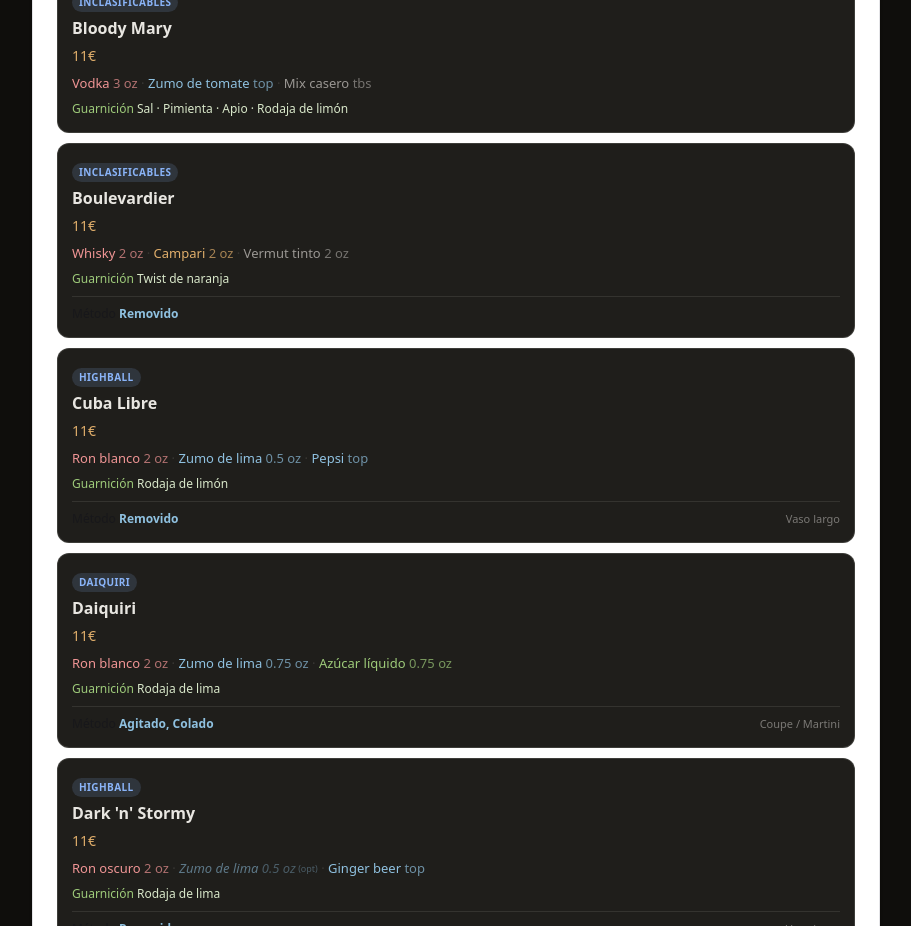
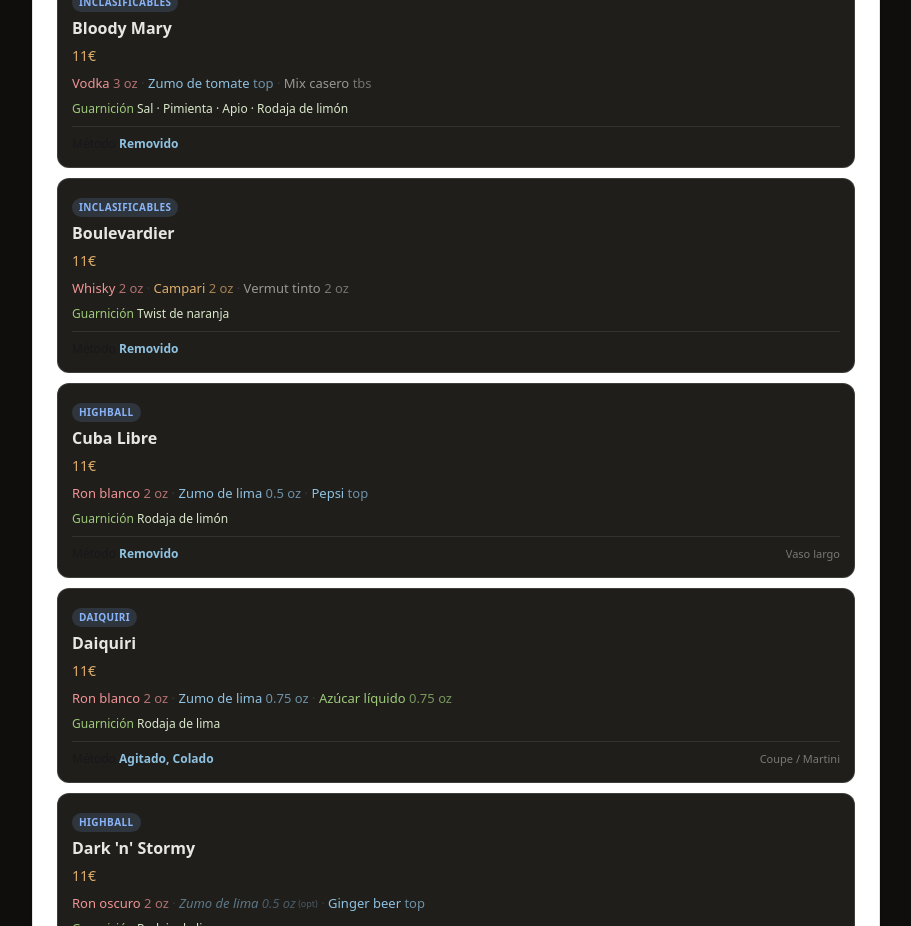
Before and after one commit to MarieBerezhna/berlin_bartender, a Next.js app: page / in a window 1280 px wide. Shown: the part 780-1706 px from the top of the page, without its empty margins (184-1095 px from the left). Built offline with nearby package versions, Linux system fonts and the light colour scheme.

Commit message:
add methods

```diff
--- a/app/data/menu.ts
+++ b/app/data/menu.ts
@@ -46,6 +46,7 @@ const UNCLASSIFIED: MenuItem[] = [
     ingr:["Vodka","Zumo de tomate","Mix casero"],
     garnish:["Sal","Pimienta","Apio","Rodaja de limón"],
     doses: {"Vodka":"3 oz","Zumo de tomate":"top","Mix casero":"tbs"},
+     method:"Removido",
     prices:[{label:"cóctel",p:11}]},
 ];
 
@@ -290,14 +291,17 @@ const LEY_SECA: MenuItem[] = [
     {cat:"Sin Alcohol",name:"Gin Fizz 0.0",hasIngr:true,
     ingr:["Tanqueray 0.0","Zumo de limón","Azúcar líquido","Foam","Soda"],
     doses:{"Tanqueray 0.0":"2 oz","Zumo de limón":"1 oz","Azúcar líquido":"0.75 oz","Soda":"top"},
+    method:"Agitado, Colado",
    prices:[{label:"cóctel",p:9}]},
     {cat:"Sin Alcohol",name:"Virgin Lady",hasIngr:true,
     ingr:["Tanqueray 0.0","Zumo de limón","Azúcar líquido","Foam"],
     doses:{"Tanqueray 0.0":"2 oz","Zumo de limón":"1 oz","Azúcar líquido":"0.5 oz"},
+    method:"Agitado, Colado",
     prices:[{label:"cóctel",p:9}]},
     {cat:"Sin Alcohol",name:"Virgin Pink Lady",hasIngr:true,
     ingr:["Tanqueray 0.0","Zumo de limón","Granadina","Foam"],
     doses:{"Tanqueray 0.0":"2 oz","Zumo de limón":"1 oz","Granadina":"0.5 oz"},
+    method:"Agitado, Colado",
    prices:[{label:"cóctel",p:9}]},
 ];
 
```
